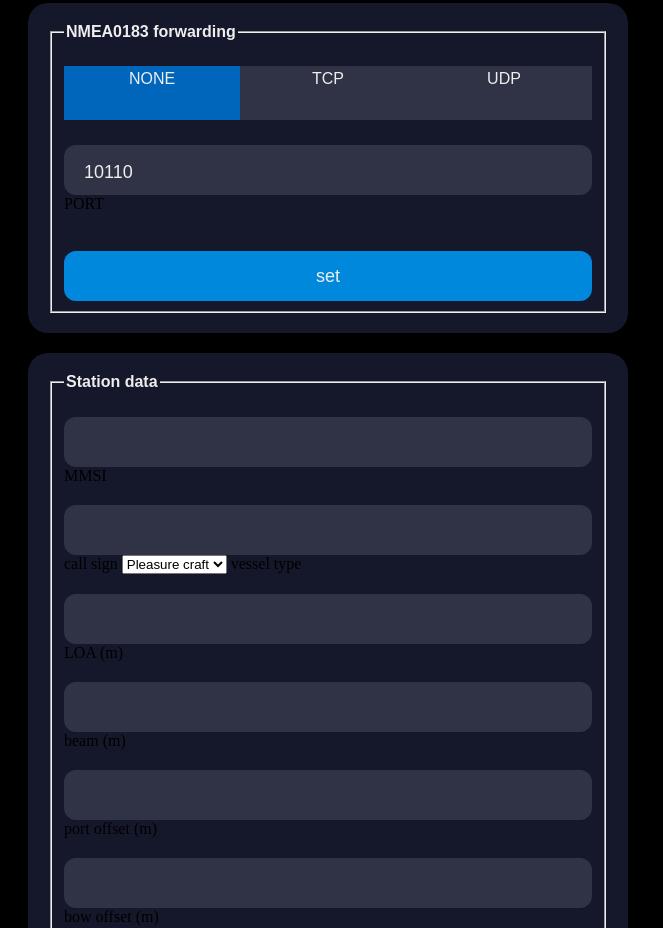
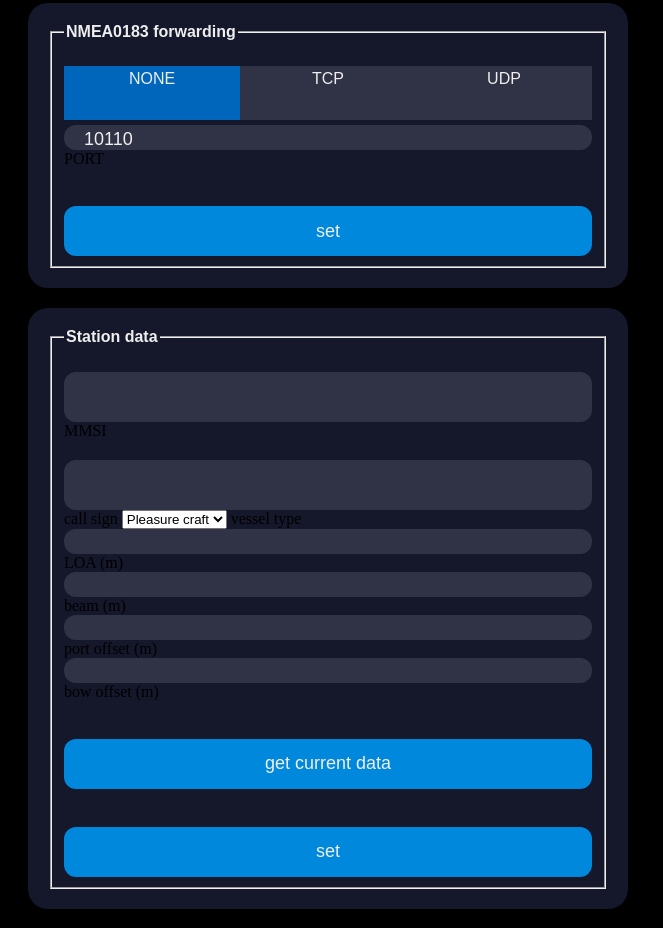
Before and after one commit to muebau/MAIANA-WiFi, a plain HTML site: page index.html in a window 1280 px wide. Shown: the part 658-1586 px from the top of the page, without its empty margins (0-663 px from the left). Drawn offline with Linux system fonts and the light colour scheme.

Commit message:
added input restrictions

```diff
--- a/index.html
+++ b/index.html
@@ -142,7 +142,7 @@
                 <input type="text" id="wifi-ssid" name="ssid" value="MAIANA">
                 <label for="wifi-ssid">SSID</label>
 
-                <input type="text" id="wifi-pass" name="pass" value="">
+                <input type="text" id="wifi-pass" name="pass" value="" maxlength="63" required>
                 <label for="wifi-pass">password</label>
 
                 <button type="button" onclick="document.getElementById('wifi-pass').value = Math.random().toString(36).substr(2, 16)">generate password</button>
@@ -167,7 +167,7 @@
                     <label for="protocol-udp">UDP</label>
                 </div>
 
-                <input type="text" id="protocol-port" name="port" value="10110">
+                <input type="number" id="protocol-port" name="port" value="10110"  min="1" max="65536">
                 <label for="protocol-port">PORT</label>
 
                 <button type="button">set</button>
@@ -179,10 +179,10 @@
             <fieldset>
                 <legend>Station data</legend>
 
-                <input type="text" id="maiana-mmsi" name="maiana-mmsi" value="">
+                <input type="text" id="maiana-mmsi" name="maiana-mmsi" value="" required>
                 <label for="maiana-mmsi">MMSI</label>
 
-                <input type="text" id="maiana-callsign" name="maiana-callsign" value="">
+                <input type="text" id="maiana-callsign" name="maiana-callsign" value="" required>
                 <label for="maiana-callsign">call sign</label>
 
                 <select id="maiana-vesseltype" name="maiana-vesseltype">
@@ -193,16 +193,16 @@
                 </select>
                 <label for="maiana-vesseltype">vessel type</label>
 
-                <input type="text" id="maiana-loa" name="maiana-loa" value="">
+                <input type="number" id="maiana-loa" name="maiana-loa" value="" min="1" required>
                 <label for="maiana-loa">LOA (m)</label>
 
-                <input type="text" id="maiana-beam" name="maiana-beam" value="">
+                <input type="number" id="maiana-beam" name="maiana-beam" value="" min="1" required>
                 <label for="maiana-beam">beam (m)</label>
 
-                <input type="text" id="maiana-portoffset" name="maiana-portoffset" value="">
+                <input type="number" id="maiana-portoffset" name="maiana-portoffset" value="" min="0" required>
                 <label for="maiana-portoffset">port offset (m)</label>
 
-                <input type="text" id="maiana-bowoffset" name="maiana-bowoffset" value="">
+                <input type="number" id="maiana-bowoffset" name="maiana-bowoffset" value="" min="0" required>
                 <label for="maiana-bowoffset">bow offset (m)</label>
 
                 <button type="button">get current data</button>
```
